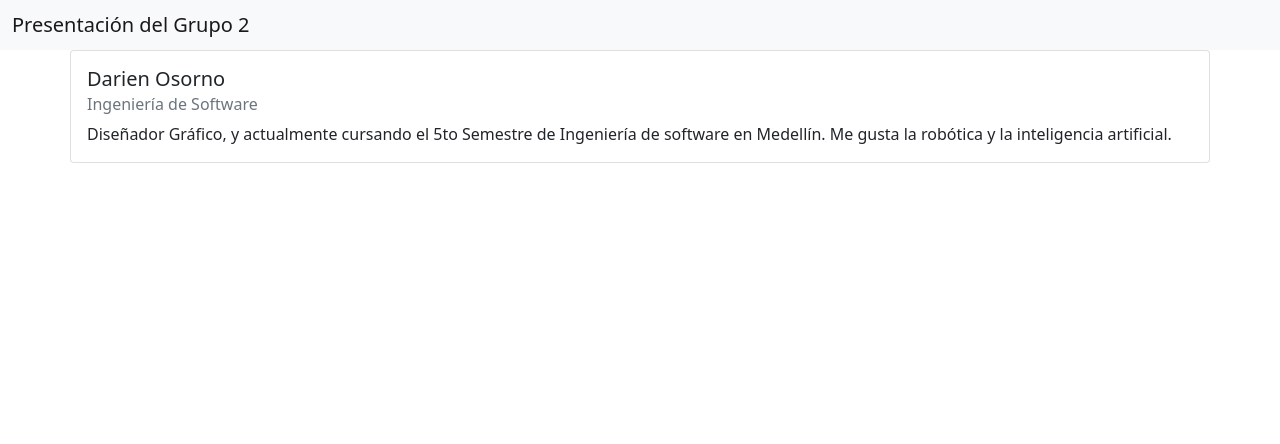
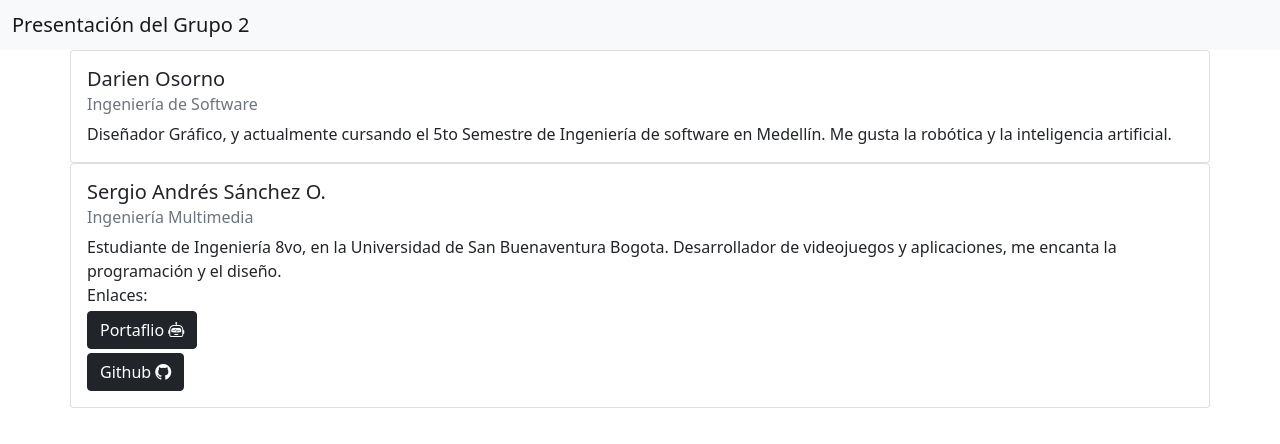
Before and after one commit to darien-o/presentacionG2-DarienOsorno, a plain HTML site: page index.html in a window 1280 px wide. Drawn offline with nearby package versions, Linux system fonts and the light colour scheme.

Commit message:
Index actualizado con info Sergio Sanchez, añade bsIcons

```diff
--- a/index.html
+++ b/index.html
@@ -7,6 +7,7 @@
       integrity="sha384-1BmE4kWBq78iYhFldvKuhfTAU6auU8tT94WrHftjDbrCEXSU1oBoqyl2QvZ6jIW3"
       crossorigin="anonymous"
     />
+    <link rel="stylesheet" href="https://cdn.jsdelivr.net/npm/bootstrap-icons@1.8.3/font/bootstrap-icons.css">
     <meta charset="utf-8" />
     <title>Presentación Grupo 2 Campus</title>
 </head>
@@ -30,6 +31,25 @@
         </div>
       </div>
 
+      <div class="row card 12">
+        <div class="card-body">
+          <h5 class="card-title">Sergio Andrés Sánchez O.</h5>
+          <h6 class="card-subtitle mb-2 text-muted">Ingeniería Multimedia</h6>
+          <p class="card-text">
+            Estudiante de Ingeniería 8vo, en la Universidad de San Buenaventura Bogota. Desarrollador de videojuegos y aplicaciones, me encanta la programación y el diseño.<br/>
+            Enlaces:<br/>
+            <a class="btn btn-dark mt-1" href="https://sancho6040.github.io/Portafolio_WebDesign/" target="_blank" rel="noopener noreferrer">
+              Portaflio
+              <i class="bi bi-robot"></i>
+            </a><br/>
+            <a class="btn btn-dark mt-1" href="https://github.com/sancho6040" target="_blank" rel="noopener noreferrer">
+              Github
+              <i class="bi bi-github"></i>
+            </a><br/>
+          </p>
+        </div>
+      </div>
+
 
       <!-- Linea final, no ingresar nada debajo de esto. -->
     </div>
```
